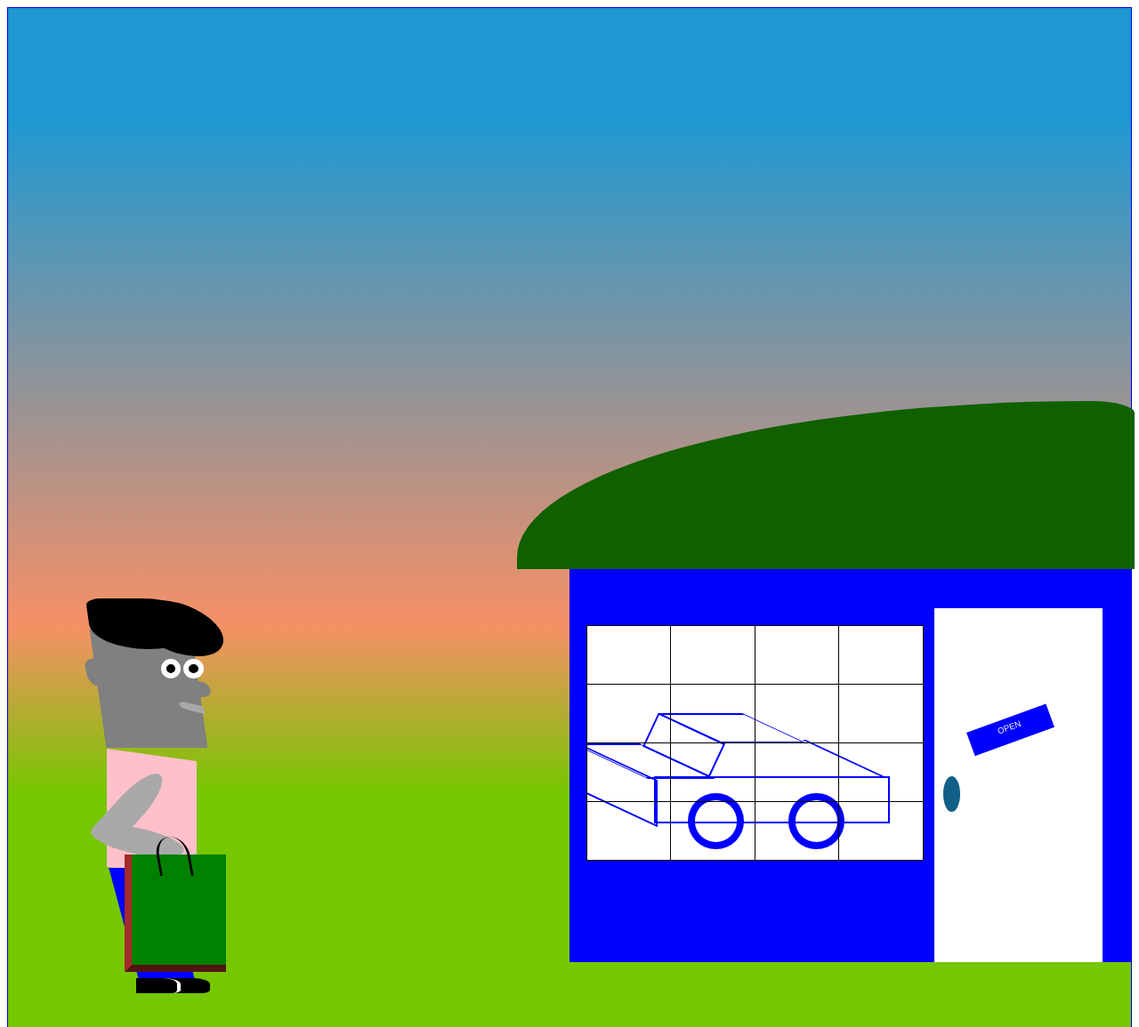
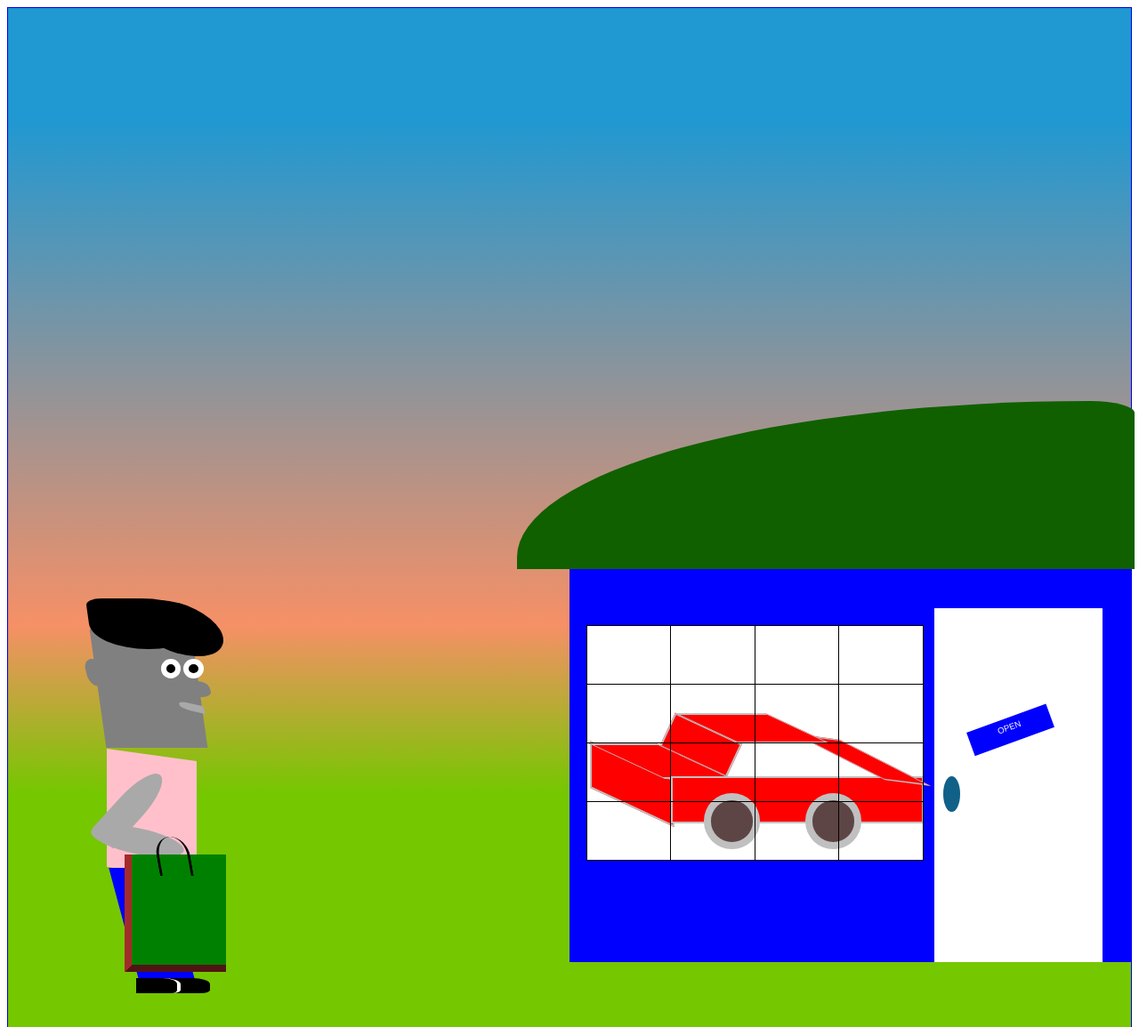
Before and after one commit to chaudharyneha/testcss, a plain HTML site: page index.html in a window 1280 px wide. Shown: the top 1155 px of the page at 89% size. Drawn offline with Linux system fonts and the light colour scheme.

Commit message:
car color change

```diff
--- a/index.html
+++ b/index.html
@@ -21,12 +21,12 @@
                         <div class="carWheelRear"></div>
                 </div>
                 <div class="car2">
-                    <div class="car2Roof"></div>
-                    <div class="car2Window"></div>
                     <div class="car2BackGlass"></div>
                     <div class="car2Storage"></div>
                     <div class="car2Bonet"></div>
                     <div class="car2Body"></div>
+                    <div class="car2Window"></div>
+                    <div class="car2Roof"></div>
                     <div class="car2WheelFront"></div>
                     <div class="car2WheelRear"></div>
                 </div>
--- a/sass/_mixins.scss
+++ b/sass/_mixins.scss
@@ -1,3 +1,4 @@
+
 /* browser support */
 @mixin boxSizing($type){
     -webkit-box-sizing: $type;
--- a/sass/_responsive.scss
+++ b/sass/_responsive.scss
@@ -1,9 +1,10 @@
 .col {
-    @include box(100%, 100%, transparent,relative);
+    @include box(0%, 100%, transparent,relative);
+    //@include box(100%, 100%, transparent,relative);
     @include margins(0, 0, 0, 0);
     display: inline-block;
-    padding:0;
-    border-top: none;
+    //padding:0;
+    //border-top: none;
   .spacer {
     position: inherit;
     padding-top: 100%;
--- a/sass/app.scss
+++ b/sass/app.scss
@@ -131,6 +131,11 @@
 @media only screen and (min-width: 979px) {
     @import "_responsive";
     @import "_john";
+    //   Variables
+    $red: #ff0000;
+    $wheelColor: #5e4545;
+    $silver: #C0C0C0;
+
     /* Shop with big car */
     .roof{
         @include shapeCircle(15%, 55%, #106000, 130% 10% 0 0,absolute);
@@ -168,49 +173,49 @@
         @include margins(10%, inherit, inherit, 3%);
         z-index: 1;
         .car2Body{
-            @include box(20%, 70%, transparent, absolute);
-            @include margins(45%, inherit, inherit, 20%);
-            border: 2px solid blue;
+            @include box(20%, 75%, $red, absolute);
+            @include margins(45%, inherit, inherit, 25%);
+            border: 2px solid $silver;
         }
         .car2Storage{
-            @include box(20%, 25%, transparent, absolute);
-            @include margins(40%, inherit, inherit, -4%);
-            border: 2px solid blue;
+            @include box(20%, 25%, $red, absolute);
+            @include margins(40%, inherit, inherit, 1%);
+            border: 2px solid $silver;
             @include transformY(25,0);
         }
         .car2Bonet{
-            @include box(15%, 20%, transparent, absolute);
-            @include margins(35%, inherit, inherit, 7%);
-            border: 2px solid blue;
+            @include box(15%, 20%, $red, absolute);
+            @include margins(35%, inherit, inherit, 12%);
+            border: 2px solid $silver;
             @include transformX(65,0);
         }
         .car2BackGlass{
-            @include box(16%, 22%, transparent, absolute);
-            @include margins(30%, inherit, inherit, 18%);
+            @include box(16%, 22%, $red, absolute);
+            @include margins(30%, inherit, inherit, 23%);
             @include transformY(0, 25);
-            border: 2px solid blue;
+            border: 2px solid $silver;
         }
         .car2Roof{
-            @include box(13%, 25%, transparent, absolute);
-            @include margins(26%, inherit, inherit, 31%);
+            @include box(13%, 27%, $red, absolute);
+            @include margins(26%, inherit, inherit, 36%);
             @include transformX(65,0);
-            border: 2px solid blue;
+            border: 2px solid $silver;
         }
         .car2Window{
-             @include box(16%, 0%, transparent, absolute);
-            @include margins(34%, inherit, inherit, 76%);
-            @include transformX(65,0);
-            border: 2px solid blue;
+             @include box(20%, 10%, $red, absolute);
+            @include margins(33%, inherit, inherit, 77%);
+            @include transformX(65,10);
+            border: 2px solid $silver;
         }
         .car2WheelFront{
-            @include shapeCircle(23.5%, 16.65%, transparent, 80%,absolute);
-            @include margins(50%, inherit, inherit, 60%);
-            border: 8px solid blue;
+            @include shapeCircle(23.5%, 16.65%, $wheelColor, 80%,absolute);
+            @include margins(50%, inherit, inherit, 65%);
+            border: 8px solid $silver;
         }
         .car2WheelRear{
-            @include shapeCircle(23.5%, 16.65%, transparent, 80%,absolute);
-            @include margins(50%, inherit, inherit, 30%);
-            border: 8px solid blue;
+            @include shapeCircle(23.5%, 16.65%, $wheelColor, 80%,absolute);
+            @include margins(50%, inherit, inherit, 35%);
+            border: 8px solid $silver;
         }
     }
     .door{
@@ -236,5 +241,4 @@
 
 /*******************************************************/
 /* Scene for very-Large Screen. */
-//@media only screen and (min-width: 1280px)
-//{
+@media only screen and (min-width: 1280px) { }
```
Also changed, not shown: stylesheets/app.css.
